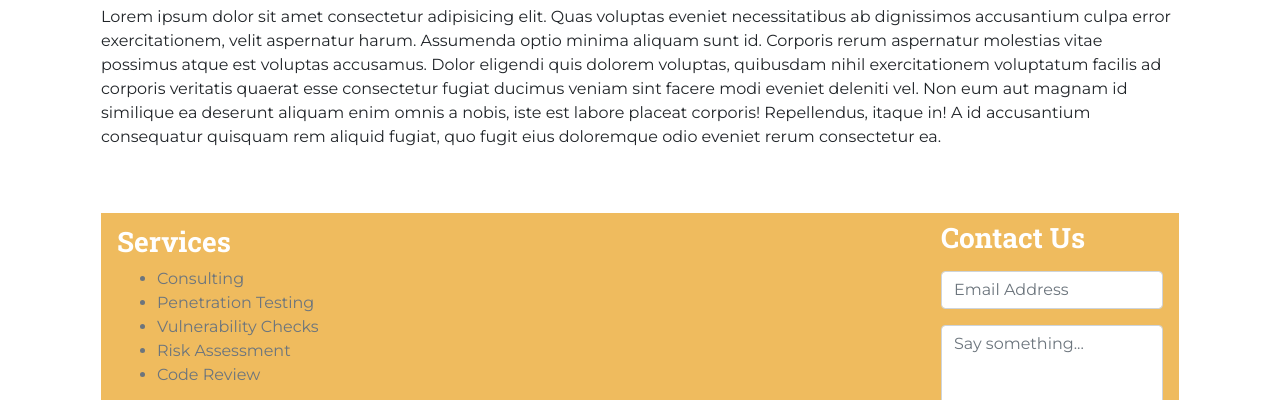
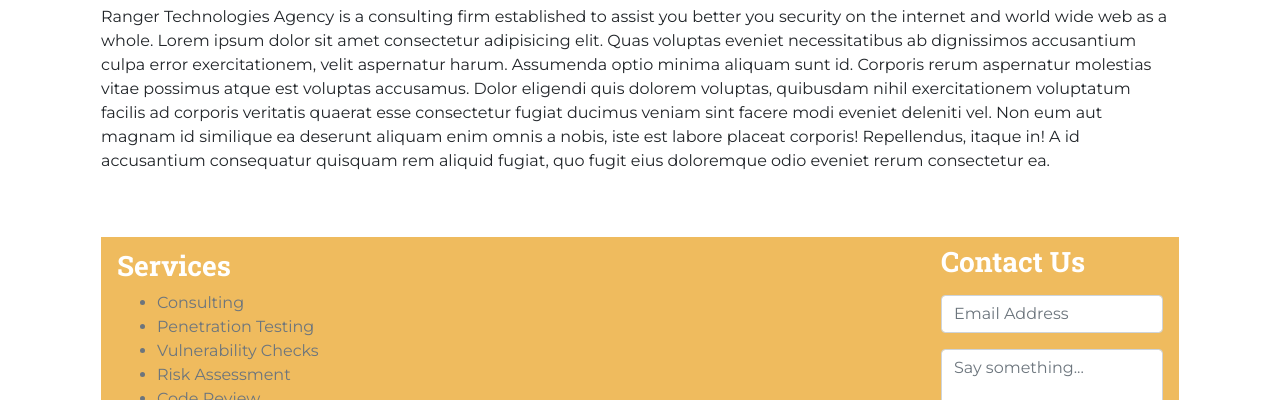
Before and after one commit to theLivin/ranger-tech-blog, a plain HTML site: page index.html in a window 1280 px wide. Shown: the part 1816-2216 px from the top of the page. Drawn offline with nearby package versions, Linux system fonts and the light colour scheme.

Commit message:
Update About Us

```diff
--- a/index.html
+++ b/index.html
@@ -226,7 +226,7 @@
 
           <!-- About Us -->
           <h2 id="about" class="ml-0 pt-4 pl-0 title">About Us</h2>
-          <p>Lorem ipsum dolor sit amet consectetur adipisicing elit. Quas voluptas eveniet necessitatibus ab dignissimos accusantium culpa error exercitationem, velit aspernatur harum. Assumenda optio minima aliquam sunt id. Corporis rerum aspernatur molestias vitae possimus atque est voluptas accusamus. Dolor eligendi quis dolorem voluptas, quibusdam nihil exercitationem voluptatum facilis ad corporis veritatis quaerat esse consectetur fugiat ducimus veniam sint facere modi eveniet deleniti vel. Non eum aut magnam id similique ea deserunt aliquam enim omnis a nobis, iste est labore placeat corporis! Repellendus, itaque in! A id accusantium consequatur quisquam rem aliquid fugiat, quo fugit eius doloremque odio eveniet rerum consectetur ea.</p>
+          <p>Ranger Technologies Agency is a consulting firm established to assist you better you security on the internet and world wide web as a whole. Lorem ipsum dolor sit amet consectetur adipisicing elit. Quas voluptas eveniet necessitatibus ab dignissimos accusantium culpa error exercitationem, velit aspernatur harum. Assumenda optio minima aliquam sunt id. Corporis rerum aspernatur molestias vitae possimus atque est voluptas accusamus. Dolor eligendi quis dolorem voluptas, quibusdam nihil exercitationem voluptatum facilis ad corporis veritatis quaerat esse consectetur fugiat ducimus veniam sint facere modi eveniet deleniti vel. Non eum aut magnam id similique ea deserunt aliquam enim omnis a nobis, iste est labore placeat corporis! Repellendus, itaque in! A id accusantium consequatur quisquam rem aliquid fugiat, quo fugit eius doloremque odio eveniet rerum consectetur ea.</p>
           <!-- end about -->
 
 
```
